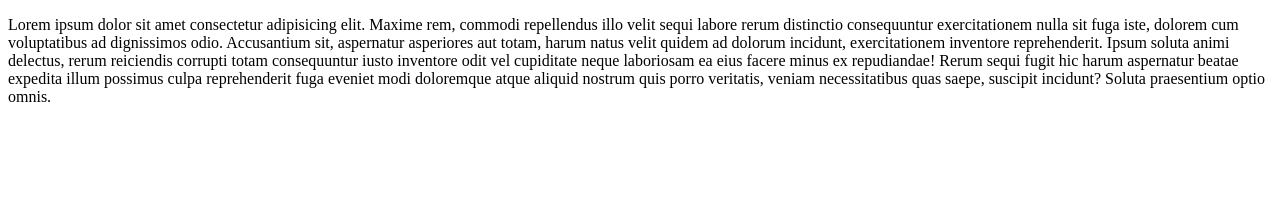
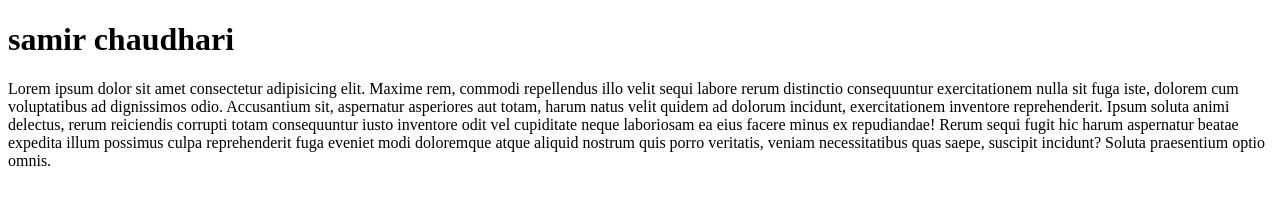
Before and after one commit to vishv7942/devlopment_data, a plain HTML site: page devlopment_data.html in a window 1280 px wide. Drawn offline with Linux system fonts and the light colour scheme.

Commit message:
new file

```diff
--- a/devlopment_data.html
+++ b/devlopment_data.html
@@ -4,8 +4,10 @@
     <meta charset="UTF-8">
     <meta name="viewport" content="width=device-width, initial-scale=1.0">
     <title>devlopment</title>
+
 </head>
 <body>
+    <h1>samir chaudhari</h1>
     <p>Lorem ipsum dolor sit amet consectetur adipisicing elit. Maxime rem, commodi repellendus illo velit sequi labore rerum distinctio consequuntur exercitationem nulla sit fuga iste, dolorem cum voluptatibus ad dignissimos odio. Accusantium sit, aspernatur asperiores aut totam, harum natus velit quidem ad dolorum incidunt, exercitationem inventore reprehenderit. Ipsum soluta animi delectus, rerum reiciendis corrupti totam consequuntur iusto inventore odit vel cupiditate neque laboriosam ea eius facere minus ex repudiandae! Rerum sequi fugit hic harum aspernatur beatae expedita illum possimus culpa reprehenderit fuga eveniet modi doloremque atque aliquid nostrum quis porro veritatis, veniam necessitatibus quas saepe, suscipit incidunt? Soluta praesentium optio omnis.</p>
 </body>
 </html>
```
